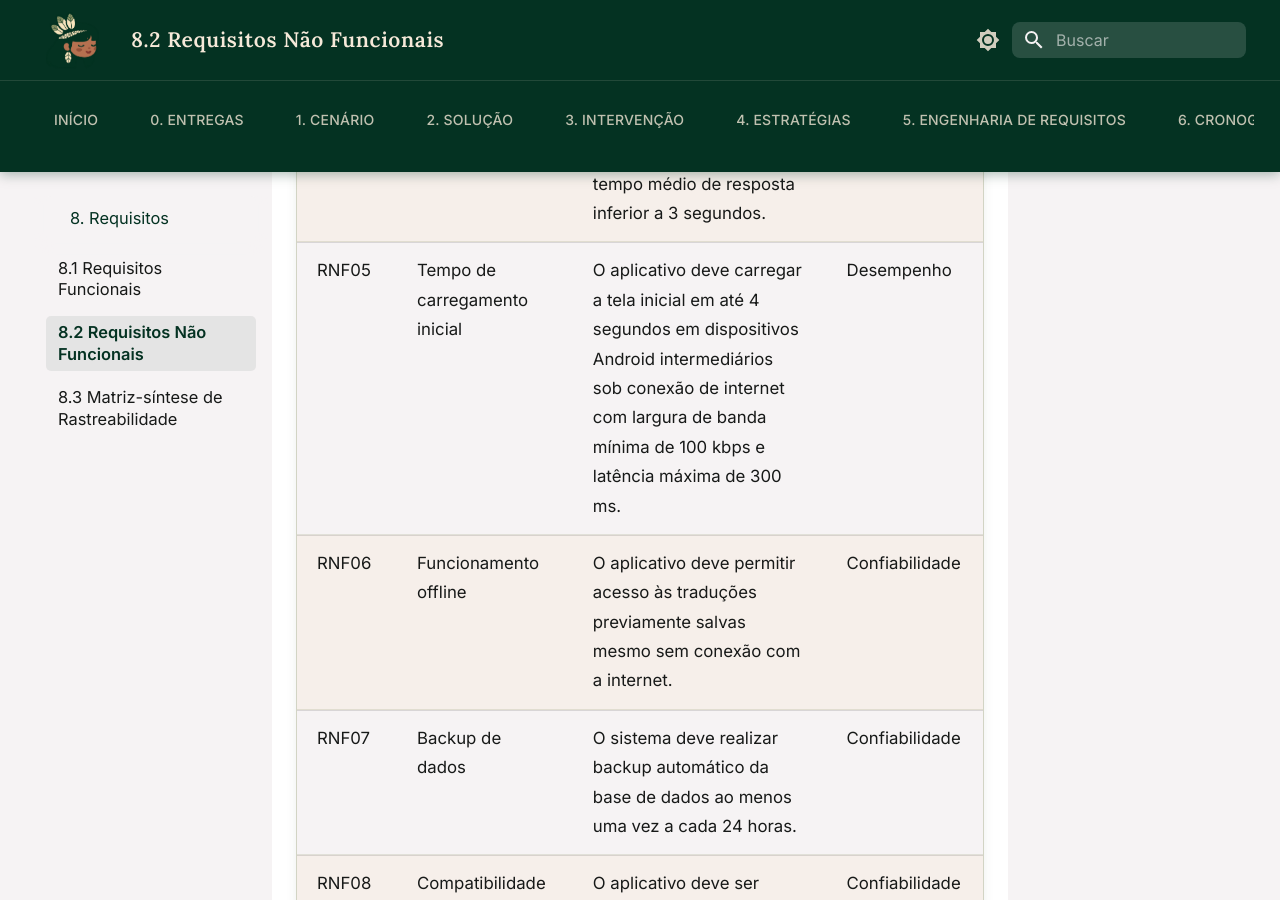
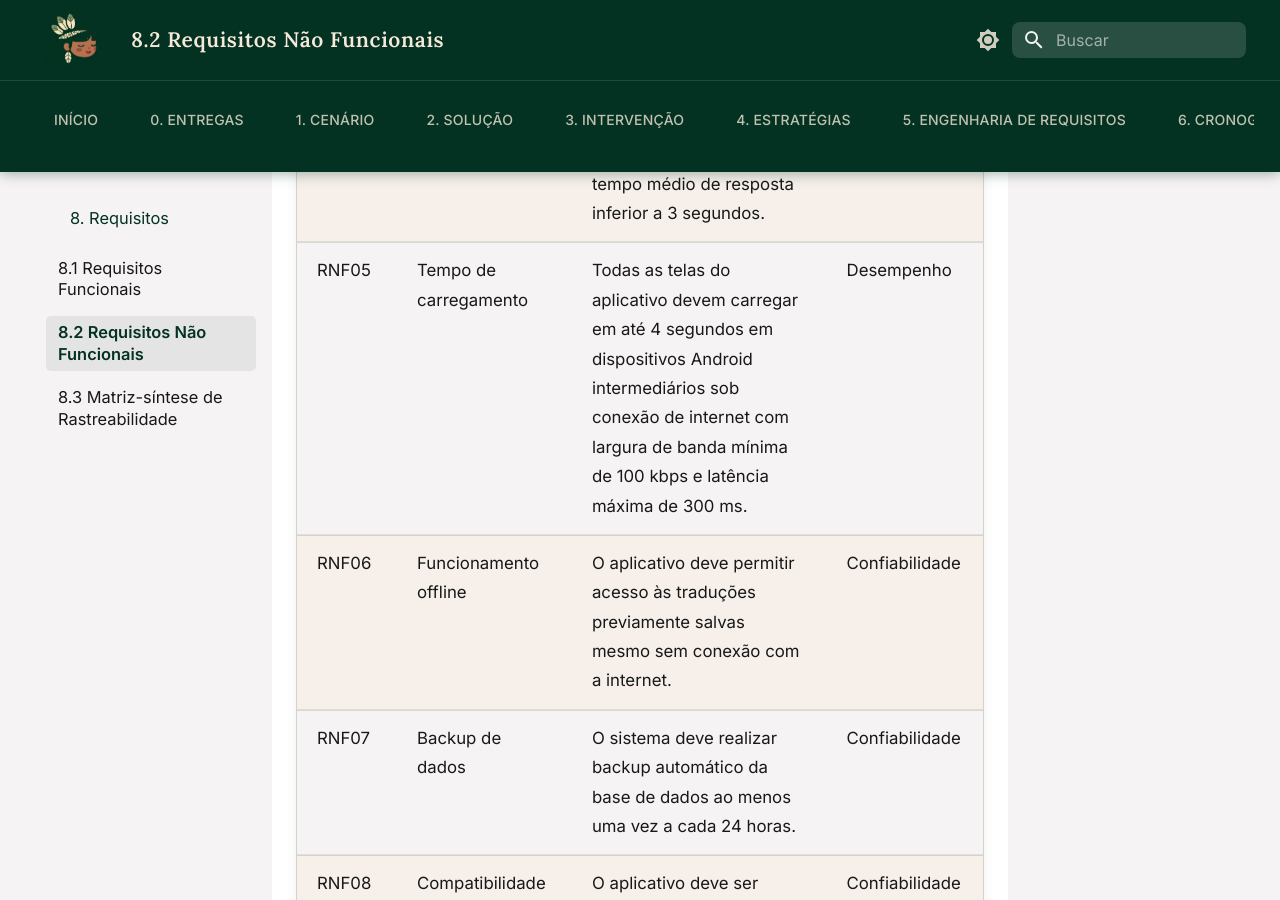
Before and after one commit to mdsreq-fga-unb/REQ-2026.1-T02-Nativo, an MkDocs documentation site: the page built from docs/08-requisitos/rnf.md, in a window 1280 px wide and 900 px high, scrolled down 1192 px. Built offline with MkDocs 1.6.1 and Material for MkDocs 9.7.7, drawn with Linux system fonts in a browser that asks for light colours.

Commit message:
fix: RNF

```diff
--- a/docs/08-requisitos/rnf.md
+++ b/docs/08-requisitos/rnf.md
@@ -8,7 +8,7 @@ Os requisitos não funcionais definem critérios de qualidade do sistema Nativo.
 | RNF02 | Navegação da tradução | O usuário deve conseguir acessar a funcionalidade de tradução em no máximo 2 interações a partir da tela inicial. | Usabilidade |
 | RNF03 | Navegação da rede social | O usuário deve conseguir acessar publicações da comunidade em no máximo 3 cliques a partir da tela inicial. | Usabilidade |
 | RNF04 | Suporte simultâneo geral | O sistema deve suportar no mínimo 100 usuários simultâneos nas funcionalidades assíncronas mantendo tempo médio de resposta inferior a 3 segundos. | Desempenho |
-| RNF05 | Tempo de carregamento inicial | O aplicativo deve carregar a tela inicial em até 4 segundos em dispositivos Android intermediários sob conexão de internet com largura de banda mínima de 100 kbps e latência máxima de 300 ms. | Desempenho |
+| RNF05 | Tempo de carregamento | Todas as telas do aplicativo devem carregar em até 4 segundos em dispositivos Android intermediários sob conexão de internet com largura de banda mínima de 100 kbps e latência máxima de 300 ms. | Desempenho |
 | RNF06 | Funcionamento offline | O aplicativo deve permitir acesso às traduções previamente salvas mesmo sem conexão com a internet. | Confiabilidade |
 | RNF07 | Backup de dados | O sistema deve realizar backup automático da base de dados ao menos uma vez a cada 24 horas. | Confiabilidade |
 | RNF08 | Compatibilidade Android | O aplicativo deve ser compatível com dispositivos Android a partir da versão 10.0. | Confiabilidade |
```
